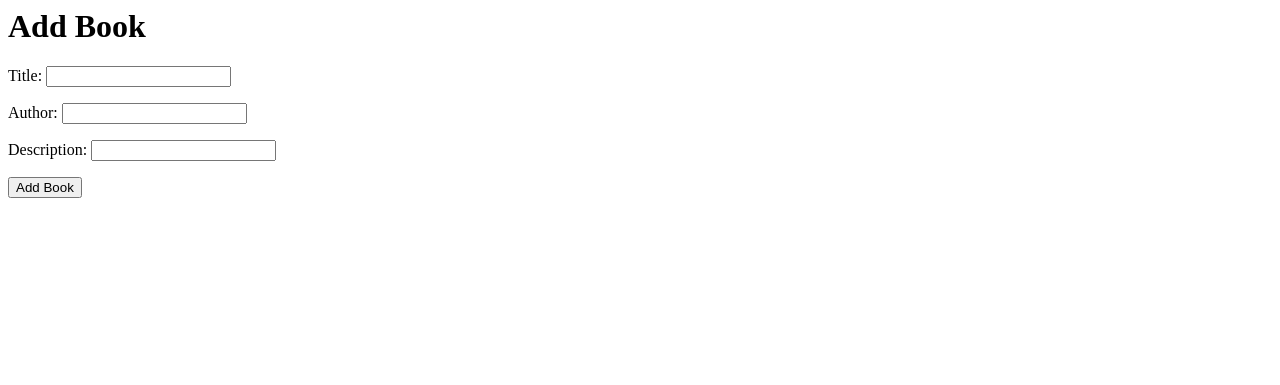
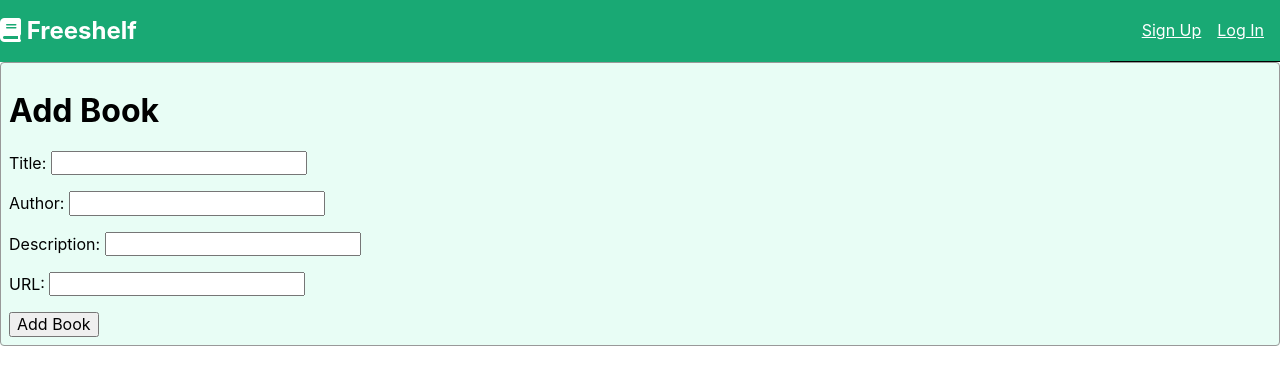
Before and after one commit to Tedfulk/freeshelf, a Django app: page /books/add/ in a window 1280 px wide. Shown: the top 385 px of the page. Run offline with Django 3.2, Linux system fonts and the light colour scheme.

Commit message:
some styling done working on sorting

```diff
--- a/books/forms.py
+++ b/books/forms.py
@@ -9,4 +9,5 @@ class BookForm(forms.ModelForm):
             'title',
             'author',
             'description',
+            'URL',
         ]
--- a/books/models.py
+++ b/books/models.py
@@ -16,7 +16,7 @@ class Book(models.Model):
     title = models.CharField(max_length=100)
     author = models.CharField(max_length=100)
     description = models.CharField(max_length=500)
-    URL = models.CharField(max_length=500)
+    URL = models.URLField(max_length=500)
     created_at = models.DateTimeField(auto_now_add=True)
 
     def __str__(self):
--- a/books/views.py
+++ b/books/views.py
@@ -1,6 +1,12 @@
 from django.shortcuts import render, redirect, get_object_or_404
 from .models import Book
 from .forms import BookForm
+
+
+def home(request):
+    if request.user.is_authenticated:
+        return redirect("book_list")
+    return render(request, "home.html")
 
 
 def book_list(request):
--- a/django_freeshelf/settings.py
+++ b/django_freeshelf/settings.py
@@ -40,6 +40,7 @@ ALLOWED_HOSTS = []
 # Application definition
 
 INSTALLED_APPS = [
+    "registration",
     "django.contrib.admin",
     "django.contrib.auth",
     "django.contrib.contenttypes",
@@ -135,3 +136,6 @@ STATIC_URL = "/static/"
 DEFAULT_AUTO_FIELD = "django.db.models.BigAutoField"
 
 AUTH_USER_MODEL = "books.User"
+LOGIN_REDIRECT_URL = "/"
+ACCOUNT_ACTIVATION_DAYS = 7
+REGISTRATION_AUTO_LOGIN = True
--- a/django_freeshelf/urls.py
+++ b/django_freeshelf/urls.py
@@ -19,8 +19,10 @@ from django.conf import settings
 from books import views as books_views
 
 urlpatterns = [
+    path('', books_views.home, name='home'),
+    path('auth/', include('registration.backends.default.urls')),
     path("admin/", admin.site.urls),
-    path('', books_views.book_list, name='book_list'),
+    path("albums/", books_views.book_list, name='book_list'),
     path('books/add/', books_views.add_book, name='add_book'),
     path('books/<int:pk>/edit/',
          books_views.edit_book,
--- a/templates/add_book.html
+++ b/templates/add_book.html
@@ -1,7 +1,7 @@
-
+{% extends "base.html" %}
 
 {% block content %}
-
+<div class="messages ba br2 b--silver bg-washed-green pa2">
   <h1>Add Book</h1>
 
   <div>
@@ -14,4 +14,5 @@
    </form>
   </div>
 
+ </div>
   {% endblock %}
--- a/templates/base.html
+++ b/templates/base.html
@@ -6,13 +6,30 @@
 <head>
  <meta charset="UTF-8">
  <meta name="viewport" content="width=device-width, initial-scale=1.0">
- <title>Uptact</title>
- <link rel="stylesheet" href="{% static 'css/tachyons.min.css' %}">
- <link rel="stylesheet" href="{% static 'icofont/icofont.min.css' %}">
+ <title>Freeshelf</title>
+<link rel="stylesheet" href="https://unpkg.com/tachyons@4.12.0/css/tachyons.min.css" />
+<link rel="stylesheet" href="https://cdnjs.cloudflare.com/ajax/libs/font-awesome/6.0.0/css/all.min.css" />
 </head>
+<body class="sans-serif">
+  <header class="header bg-green b--white-10 flex justify-between">
+    <a href={% url "home" %} class="f3 lh-title white items-center no-underline">
+      <h1 class="f3 lh-title white items-center"><i class="fa fa-book" aria-hidden="true"></i> Freeshelf</h1>
+    </a>
+    <nav class="flex bb">
+      <div class="flex-grow pa3 flex items-center">
+      {% if user.is_authenticated %}
+      <a href={% url 'auth_logout' %} class="white ml3">Log Out</a>
+      {% else %}
+      <a href={% url 'registration_register' %} class="white ml3">Sign Up</a>
+      <a href={% url 'auth_login' %} class="white ml3">Log In</a>
+      {% endif %}
+      </div>
 
-<body class="sans-serif pv3 ph2">
- <div class="mw9 center">
+    </nav>
+
+  </header>
+
+ <div class="br2 b--silver bg-washed-green">
   {% block content %}
   {% endblock %}
  </div>
--- a/templates/book_detail.html
+++ b/templates/book_detail.html
@@ -1,4 +1,4 @@
-
+{% extends "base.html" %}
 
 {% block content %}
 
--- a/templates/delete_book.html
+++ b/templates/delete_book.html
@@ -1,4 +1,4 @@
-
+{% extends "base.html" %}
 
 {% block content %}
 <h1>Delete Book</h1>
--- a/templates/edit_book.html
+++ b/templates/edit_book.html
@@ -1,4 +1,4 @@
-
+{% extends "base.html" %}
 
 {% block content %}
 <h1>Edit Book</h1>
```
Also changed, not shown: templates/book_list.html (+14 -7 lines), templates/home.html (added, +12 -0 lines), 2 other files. Lines whose indentation alone changed are shown as unchanged.
